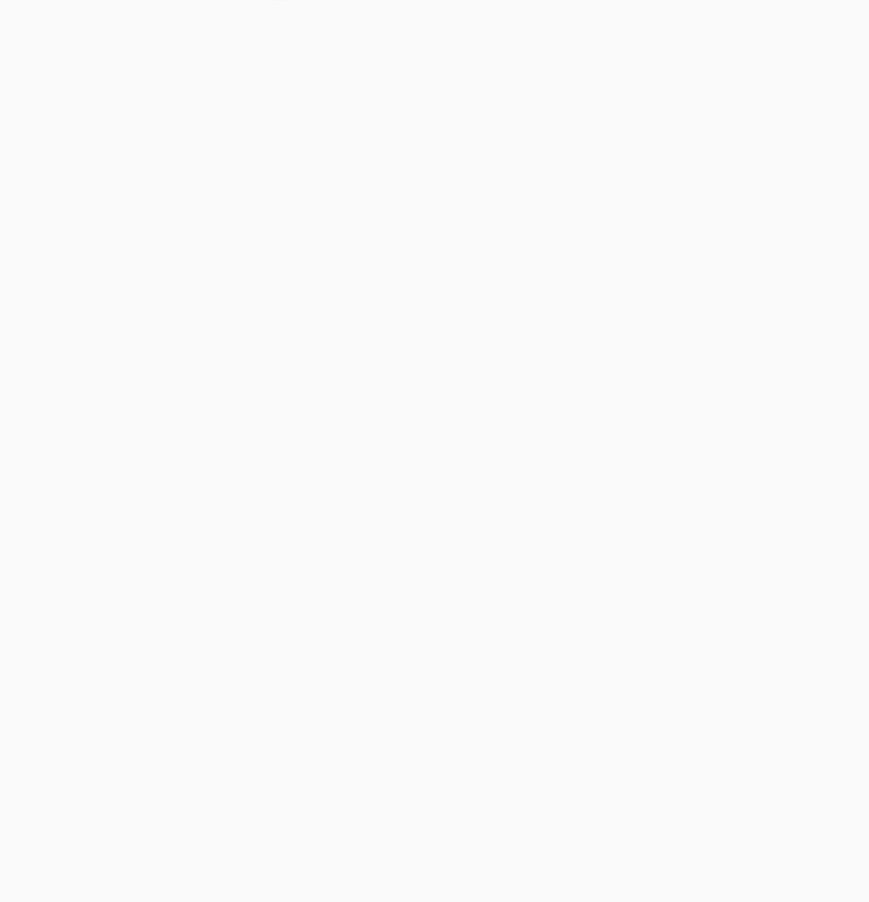
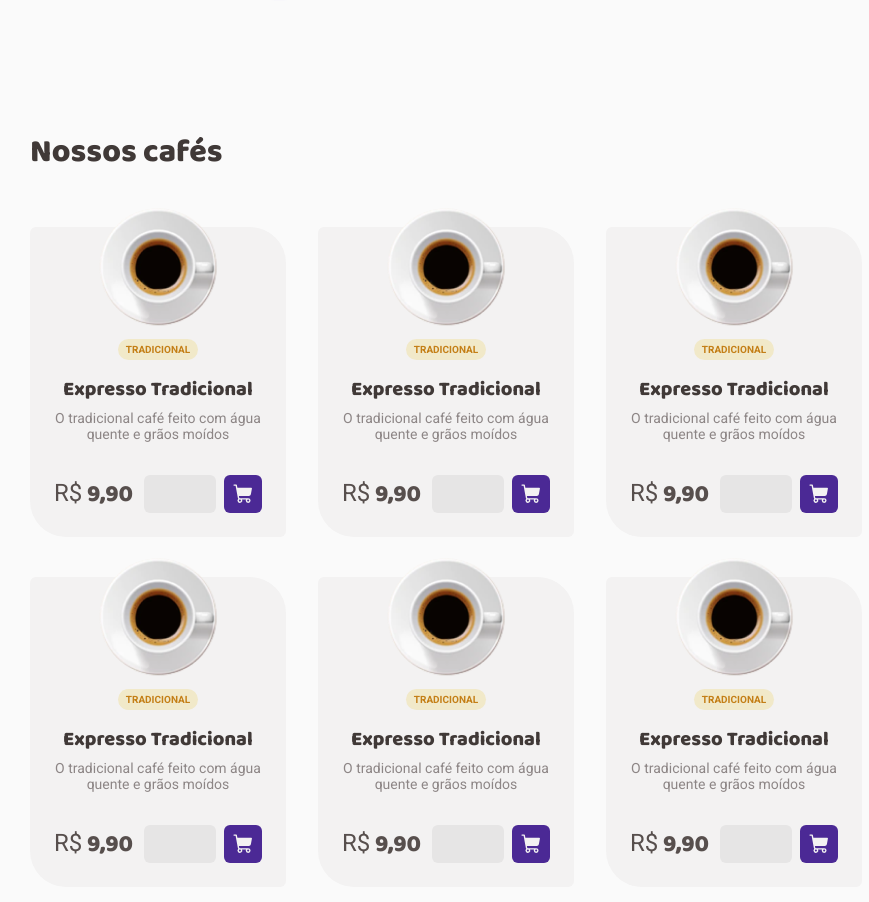
Before and after one commit to jlima004/Desafio-02-reactjs, a React (Vite) app: page / in a window 1280 px wide. Shown: the part 892-1794 px from the top of the page, without its empty margins (130-999 px from the left). Before the commit the page ends 992 px from the top, so only its background shows below. Built offline with nearby package versions, Linux system fonts and the light colour scheme.

Commit message:
Página home concluída

```diff
--- a/src/App.tsx
+++ b/src/App.tsx
@@ -12,6 +12,7 @@ export function App() {
       <BrowserRouter>
         <Router />
       </BrowserRouter>
+
       <GlobalStyle />
     </ThemeProvider>
   )
--- a/src/layouts/DefaultLayout/styles.ts
+++ b/src/layouts/DefaultLayout/styles.ts
@@ -9,9 +9,7 @@ export const LayoutContainer = styled.div`
   margin: 0 auto;
 `
 
-export const ContentContainer = styled.main`
-  margin-top: 6.5rem;
-`
+export const ContentContainer = styled.main``
 
 export const HeaderContainer = styled.div`
   position: fixed;
--- /dev/null
+++ b/src/pages/home/components/Coffe/index.tsx
@@ -0,0 +1,33 @@
+import { ShoppingCart } from '@phosphor-icons/react'
+
+import coffeImg from '../../../../assets/coffes/expresso-tradicional.png'
+
+import { CoffeCardContainer } from './styles'
+
+export function Coffe() {
+  return (
+    <CoffeCardContainer>
+      <header>
+        <img src={coffeImg} alt="" />
+        <div>
+          <span>TRADICIONAL</span>
+        </div>
+      </header>
+      <div className="content">
+        <strong>Expresso Tradicional</strong>
+        <p>O tradicional café feito com água quente e grãos moídos</p>
+      </div>
+      <footer>
+        <p>
+          <span>R$</span> 9,90
+        </p>
+        <div>
+          <input type="number" name="" id="" />
+          <button>
+            <ShoppingCart weight="fill" />
+          </button>
+        </div>
+      </footer>
+    </CoffeCardContainer>
+  )
+}
--- /dev/null
+++ b/src/pages/home/components/Coffe/styles.ts
@@ -0,0 +1,131 @@
+import styled from 'styled-components'
+
+export const CoffeCardContainer = styled.div`
+  width: 16rem;
+  height: 19.375rem;
+
+  border: 0;
+  border-radius: 0.375rem 2.25rem 0.375rem 2.25rem;
+
+  background: ${(props) => props.theme['base-card']};
+
+  padding: 0 1.25rem 1.25rem;
+
+  header {
+    line-height: 1.3;
+    display: flex;
+    flex-direction: column;
+    gap: 0.75rem;
+
+    margin-bottom: -0.25rem;
+    > img {
+      width: 7.5rem;
+      height: 7.5rem;
+
+      display: block;
+      margin: 0 auto;
+
+      position: relative;
+      top: -1.25rem;
+    }
+
+    > div {
+      display: flex;
+      gap: 0.25rem;
+      justify-content: center;
+
+      position: relative;
+      top: -1.25rem;
+      > span {
+        background: ${(props) => props.theme['yellow-light']};
+        color: ${(props) => props.theme['yellow-dark']};
+
+        border: 0;
+        border-radius: 99px;
+
+        font-size: 0.625rem;
+        font-weight: bold;
+
+        padding: 0.25rem 0.5rem;
+      }
+    }
+  }
+  > div.content {
+    display: flex;
+    gap: 0.5rem;
+    flex-direction: column;
+    align-items: center;
+    text-align: center;
+    strong {
+      font-family: 'Baloo 2', cursive;
+      font-weight: 800;
+      line-height: 1.3;
+
+      color: ${(props) => props.theme['base-subtitle']};
+
+      font-size: 1.25rem;
+    }
+    p {
+      font-size: 0.875rem;
+      color: ${(props) => props.theme['base-label']};
+    }
+  }
+  footer {
+    margin: 2.062rem auto 0;
+    width: 13rem;
+    height: 2.375rem;
+
+    display: flex;
+    justify-content: space-between;
+    > p {
+      font-family: 'Baloo 2', cursive;
+      font-weight: 800;
+      font-size: 1.5rem;
+
+      color: ${(props) => props.theme['base-text']};
+      > span {
+        font-family: 'Roboto', sans-serif;
+        font-weight: 400;
+        font-size: 0.875;
+      }
+    }
+    > div {
+      width: 7.375rem;
+      display: flex;
+      gap: 0.5rem;
+      justify-content: space-between;
+      > input[type='number'] {
+        width: 4.5rem;
+        border: 0;
+        border-radius: 0.375rem;
+
+        font-size: 1rem;
+        text-align: center;
+
+        color: ${(props) => props.theme['base-title']};
+        background: ${(props) => props.theme['base-button']};
+      }
+      > button {
+        width: 2.375rem;
+        height: 2.375rem;
+
+        padding: 0.5rem;
+        border: 0;
+        border-radius: 0.375rem;
+        cursor: pointer;
+
+        background: ${(props) => props.theme['purple-dark']};
+
+        transition: background-color 0.3s;
+
+        &:hover {
+          background: ${(props) => props.theme.purple};
+        }
+        > svg {
+          font-size: 1.375rem;
+          color: ${(props) => props.theme['base-card']};
+        }
+      }
+    }
+  }
+`
--- /dev/null
+++ b/src/pages/home/components/Intro/index.tsx
@@ -0,0 +1,48 @@
+import { Coffee, Package, ShoppingCart, Timer } from '@phosphor-icons/react'
+
+import introImg from '../../../../assets/intro-img.png'
+
+import { IntroContainer, BenefitItem } from './styles'
+
+export function Intro() {
+  return (
+    <IntroContainer>
+      <div>
+        <div className="title">
+          <strong>Encontre o café perfeito para qualquer hora do dia</strong>
+          <p>
+            Com o Coffee Delivery você recebe seu café onde estiver, a qualquer
+            hora
+          </p>
+        </div>
+        <div className="benefits">
+          <BenefitItem $itemColor={'yellow-dark'}>
+            <span>
+              <ShoppingCart weight="fill" />
+            </span>
+            Compra simples e segura
+          </BenefitItem>
+          <BenefitItem $itemColor={'base-text'}>
+            <span>
+              <Package weight="fill" />
+            </span>
+            Embalagem mantém o café intacto
+          </BenefitItem>
+          <BenefitItem $itemColor={'yellow'}>
+            <span>
+              <Timer weight="fill" />
+            </span>
+            Entrega rápida e rastreada
+          </BenefitItem>
+          <BenefitItem $itemColor={'purple'}>
+            <span>
+              <Coffee weight="fill" />
+            </span>
+            O café chega fresquinho até você
+          </BenefitItem>
+        </div>
+      </div>
+      <img src={introImg} alt="" />
+    </IntroContainer>
+  )
+}
--- /dev/null
+++ b/src/pages/home/components/Intro/styles.ts
@@ -0,0 +1,87 @@
+import styled from 'styled-components'
+
+import { defaultTheme } from '../../../../styles/themes/default'
+
+export const IntroContainer = styled.div`
+  display: flex;
+  justify-content: space-between;
+  flex-wrap: wrap;
+
+  padding: 5.75rem 0;
+  margin-top: 6.5rem;
+
+  line-height: 1.3;
+
+  div {
+    max-width: 36.75rem;
+    display: flex;
+    flex-direction: column;
+    gap: 4.125rem;
+
+    div.title {
+      gap: 1rem;
+
+      strong {
+        margin-top: 0.062rem;
+
+        font-family: 'Baloo 2', cursive;
+        font-weight: 800;
+        font-size: 3rem;
+
+        color: ${(props) => props.theme['base-title']};
+      }
+      p {
+        font-size: 1.25rem;
+
+        color: ${(props) => props.theme['base-subtitle']};
+      }
+    }
+
+    div.benefits {
+      display: grid;
+      grid-template-columns: repeat(2, 14.43rem);
+      grid-template-rows: repeat(2, 1fr);
+      grid-column-gap: 2.5rem;
+      grid-row-gap: 1.25rem;
+
+      max-width: 35.43rem;
+    }
+  }
+
+  img {
+    width: 29.75rem;
+    height: 22.5rem;
+    max-width: 476px;
+    max-height: 360px;
+  }
+`
+
+interface BenefitItemProps {
+  $itemColor: keyof typeof defaultTheme
+}
+
+export const BenefitItem = styled.p<BenefitItemProps>`
+  display: flex;
+  align-items: center;
+  gap: 0.75rem;
+
+  width: max-content;
+
+  span {
+    display: flex;
+    align-items: center;
+    justify-content: center;
+
+    width: 2rem;
+    height: 2rem;
+
+    border: 0;
+    border-radius: 99px;
+
+    font-size: 1rem;
+    font-weight: 1;
+
+    color: ${(props) => props.theme.background};
+    background-color: ${(props) => props.theme[props.$itemColor]};
+  }
+`
--- a/src/pages/home/index.tsx
+++ b/src/pages/home/index.tsx
@@ -1,48 +1,24 @@
-import { Coffee, Package, ShoppingCart, Timer } from '@phosphor-icons/react'
+import { Coffe } from './components/Coffe'
+import { Intro } from './components/Intro'
 
-import introImg from '../../assets/intro-img.png'
-
-import { IntroContainer, BenefitItem } from './styles'
+import { CoffeListContainer, CoffesContainer } from './styles'
 
 export function Home() {
   return (
-    <IntroContainer>
-      <div>
-        <div className="title">
-          <h1>Encontre o café perfeito para qualquer hora do dia</h1>
-          <p>
-            Com o Coffee Delivery você recebe seu café onde estiver, a qualquer
-            hora
-          </p>
-        </div>
-        <div className="benefits">
-          <BenefitItem $itemColor={'yellow-dark'}>
-            <span>
-              <ShoppingCart weight="fill" />
-            </span>
-            Compra simples e segura
-          </BenefitItem>
-          <BenefitItem $itemColor={'base-text'}>
-            <span>
-              <Package weight="fill" />
-            </span>
-            Embalagem mantém o café intacto
-          </BenefitItem>
-          <BenefitItem $itemColor={'yellow'}>
-            <span>
-              <Timer weight="fill" />
-            </span>
-            Entrega rápida e rastreada
-          </BenefitItem>
-          <BenefitItem $itemColor={'purple'}>
-            <span>
-              <Coffee weight="fill" />
-            </span>
-            O café chega fresquinho até você
-          </BenefitItem>
-        </div>
-      </div>
-      <img src={introImg} alt="" />
-    </IntroContainer>
+    <>
+      <Intro />
+      <CoffesContainer>
+        <strong>Nossos cafés</strong>
+
+        <CoffeListContainer>
+          <Coffe />
+          <Coffe />
+          <Coffe />
+          <Coffe />
+          <Coffe />
+          <Coffe />
+        </CoffeListContainer>
+      </CoffesContainer>
+    </>
   )
 }
--- a/src/pages/home/styles.ts
+++ b/src/pages/home/styles.ts
@@ -1,86 +1,24 @@
 import styled from 'styled-components'
 
-import { defaultTheme } from '../../styles/themes/default'
+export const CoffesContainer = styled.div`
+  padding: 2rem 0 9.812rem;
 
-export const IntroContainer = styled.div`
-  display: flex;
-  justify-content: space-between;
-  flex-wrap: wrap;
+  > strong {
+    font-family: 'Baloo 2', cursive;
+    font-weight: 800;
+    line-height: 1.3;
+    font-size: 2rem;
 
-  padding: 5.75rem 0;
+    color: ${(props) => props.theme['base-subtitle']};
 
-  line-height: 1.3;
-
-  div {
-    max-width: 36.75rem;
-    display: flex;
-    flex-direction: column;
-    gap: 4.125rem;
-
-    div.title {
-      gap: 1rem;
-
-      h1 {
-        margin-top: 0.062rem;
-
-        font-family: 'Baloo 2', cursive;
-        font-weight: 800;
-        font-size: 3rem;
-
-        color: ${(props) => props.theme['base-title']};
-      }
-      p {
-        font-size: 1.25rem;
-
-        color: ${(props) => props.theme['base-subtitle']};
-      }
-    }
-
-    div.benefits {
-      display: grid;
-      grid-template-columns: repeat(2, 14.43rem);
-      grid-template-rows: repeat(2, 1fr);
-      grid-column-gap: 2.5rem;
-      grid-row-gap: 1.25rem;
-
-      max-width: 35.43rem;
-    }
-  }
-
-  img {
-    width: 29.75rem;
-    height: 22.5rem;
-    max-width: 476px;
-    max-height: 360px;
+    display: block;
+    margin-bottom: 3.375rem;
   }
 `
 
-interface BenefitItemProps {
-  $itemColor: keyof typeof defaultTheme
-}
-
-export const BenefitItem = styled.p<BenefitItemProps>`
+export const CoffeListContainer = styled.div`
   display: flex;
-  align-items: center;
-  gap: 0.75rem;
-
-  width: max-content;
-
-  span {
-    display: flex;
-    align-items: center;
-    justify-content: center;
-
-    width: 2rem;
-    height: 2rem;
-
-    border: 0;
-    border-radius: 99px;
-
-    font-size: 1rem;
-    font-weight: 1;
-
-    color: ${(props) => props.theme.background};
-    background-color: ${(props) => props.theme[props.$itemColor]};
-  }
+  flex-wrap: wrap;
+  gap: 2rem;
+  row-gap: 2.5rem;
 `
```
Also changed, not shown: src/assets/coffes/expresso-tradicional.png (added).
